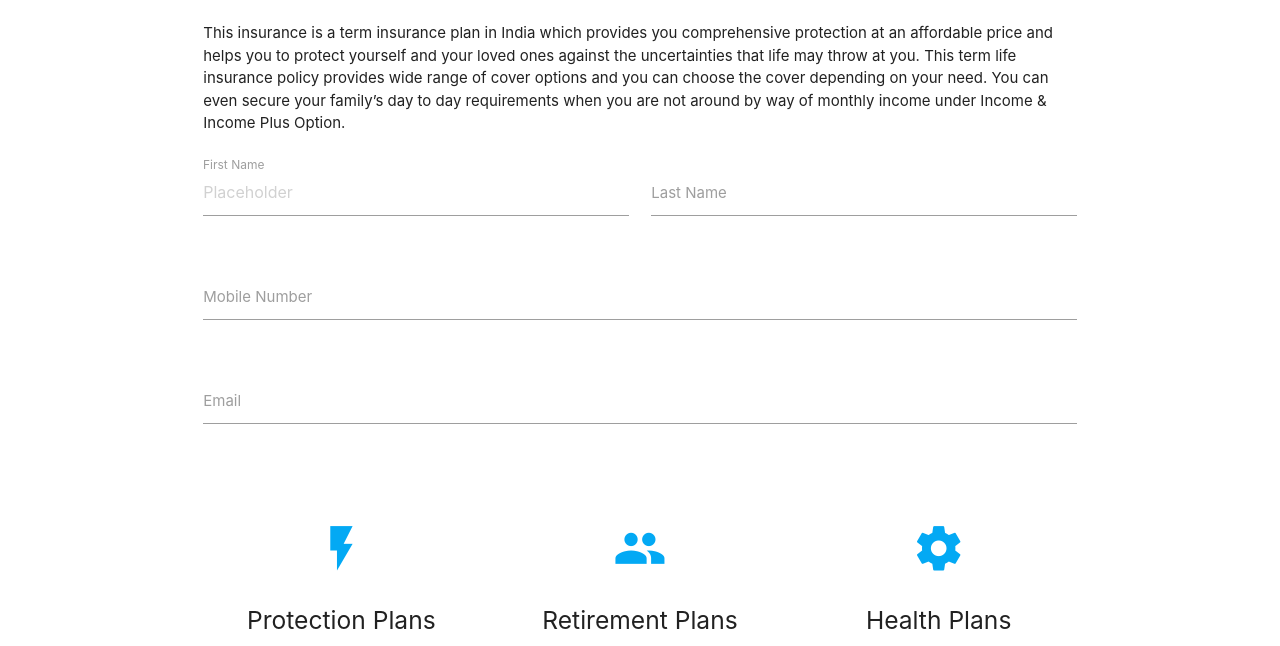
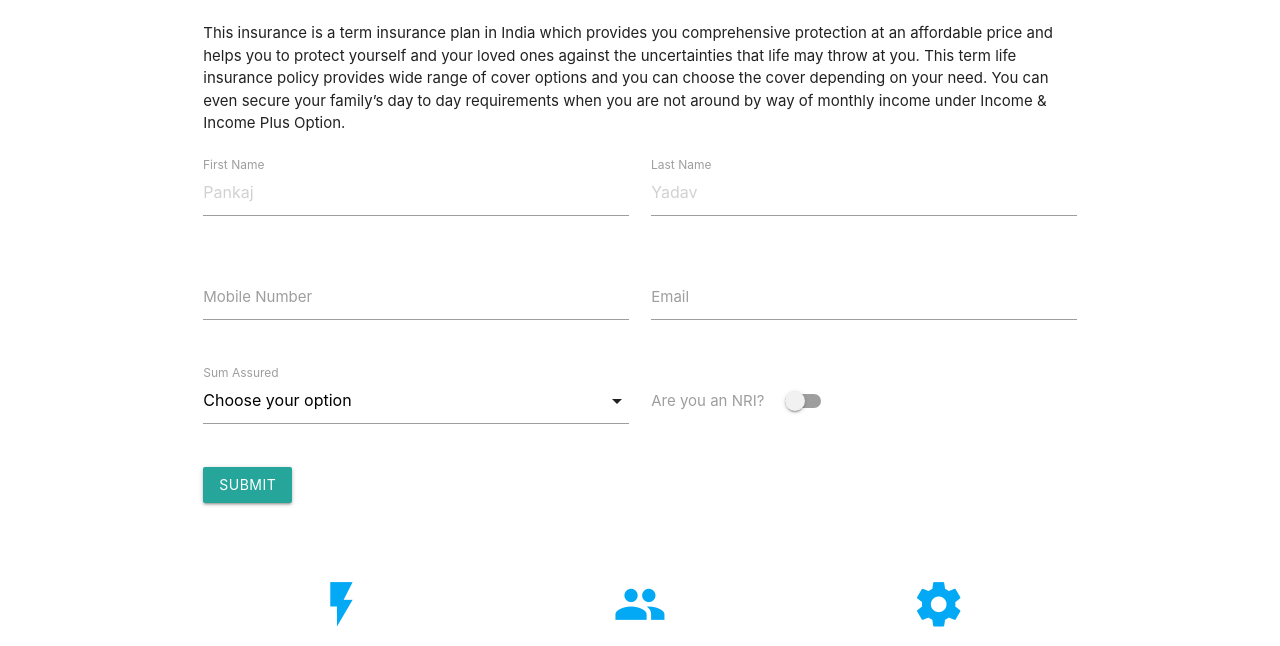
Before and after one commit to yadav786/adcatathon, a plain HTML site: page buyInsurance.html in a window 1280 px wide. Shown: the part 122-768 px from the top of the page. Drawn offline with nearby package versions, Linux system fonts and the light colour scheme.

Commit message:
insurance form added

```diff
--- a/buyInsurance.html
+++ b/buyInsurance.html
@@ -36,30 +36,51 @@
      </div>
 
      <div class="row">
-      <form class="col s12">
+
         <div class="row">
           <div class="input-field col s6">
-            <input placeholder="Placeholder" id="first_name" type="text" class="validate">
+            <input placeholder="Pankaj" id="first_name" type="text" class="validate">
             <label for="first_name">First Name</label>
           </div>
           <div class="input-field col s6">
-            <input id="last_name" type="text" class="validate">
+            <input placeholder="Yadav" id="last_name" type="text" class="validate">
             <label for="last_name">Last Name</label>
           </div>
         </div>
         <div class="row">
-          <div class="input-field col s12">
+          <div class="input-field col s6">
             <input value="" id="disabled" type="number" class="validate">
             <label for="disabled">Mobile Number</label>
           </div>
-        </div>
-        <div class="row">
-          <div class="input-field col s12">
+          <div class="input-field col s6">
             <input id="email" type="email" class="validate">
             <label for="email">Email</label>
           </div>
         </div>
-      </form>
+        <div class="row">
+        <div class="input-field col s6">
+          <select>
+            <option value="" disabled selected>Choose your option</option>
+            <option value="1">5 Lakhs</option>
+            <option value="2">10 Lakhs</option>
+            <option value="3">15 Lakhs</option>
+          </select>
+          <label>Sum Assured</label>
+        </div>
+        <div class=" input-field col s6 switch">
+          <label>
+            Are you an NRI?
+            <input type="checkbox">
+            <span class="lever"></span>
+          </label>
+        </div>
+      </div>
+        <div class="row">
+          <div class="col s12">
+            <button class="btn waves-effect waves-light" type="submit" onclick="M.toast({html: 'User data saved successfully, our marketing representative will get in touch with you!'});" name="action">Submit
+          </div>
+        </div>
+
     </div>
 
       <!--   Icon Section   -->
@@ -152,6 +173,10 @@ $(document).ready(function() {
 
     setTimeout(myFunction, 5000);
 });
+
+$(document).ready(function(){
+    $('select').formSelect();
+  });
   </script>
   </body>
 </html>
```
